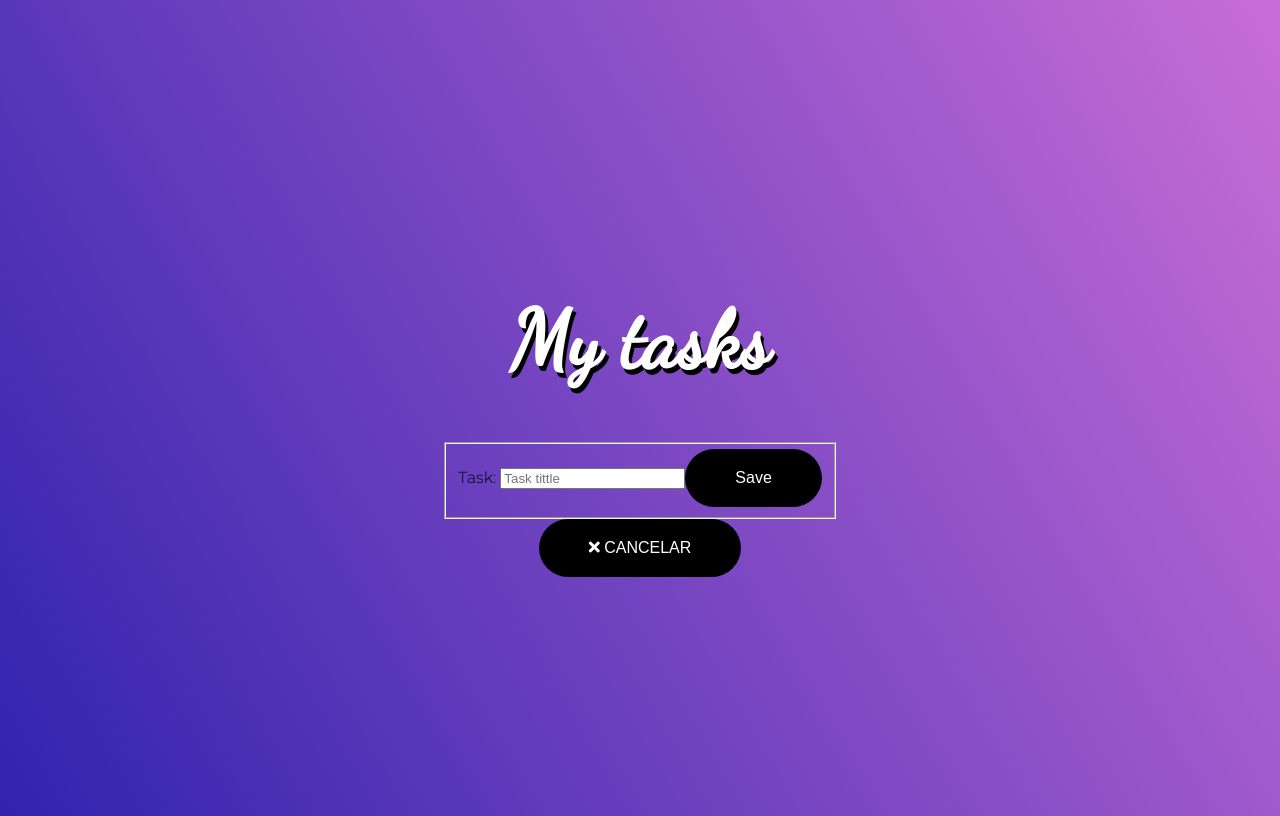
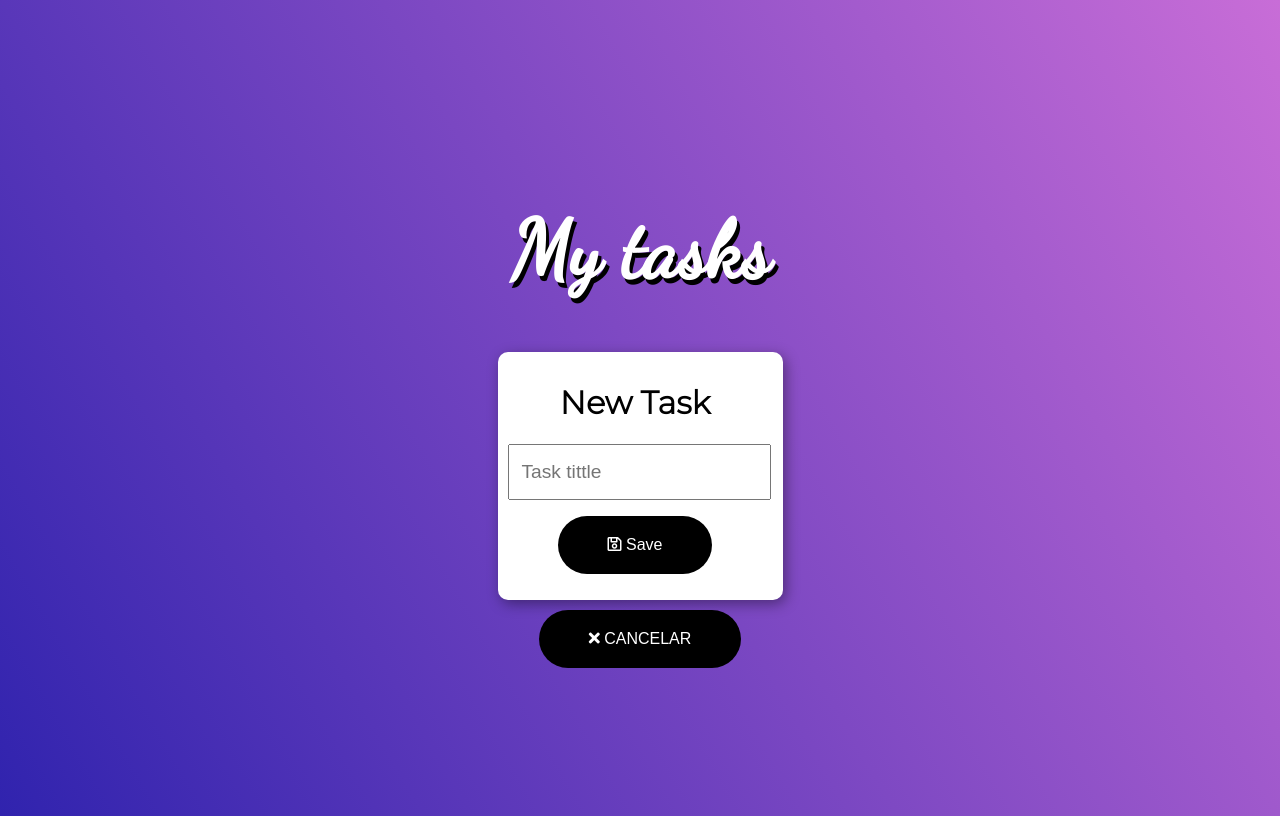
Before and after one commit to Diego-Silva-02/ToDoAppWithAngular, an Angular app: page / in a window 1280 px wide. Both pictures are taken after a click on the button "NOVA TAREFA". Built offline with nearby package versions, Linux system fonts and the light colour scheme.

Commit message:
Styling form and list actions

```diff
--- a/src/app/app.component.html
+++ b/src/app/app.component.html
@@ -1,21 +1,21 @@
 <h1 class="tittle animated jackInTheBox">{{ tittle }}</h1>
 <ul class="animated flipInX" *ngIf="mode=='list'">
-  <p *ngIf="toDos.length === 0"><small>You don't have task's today!</small></p>
-  <li *ngFor="let toDo of toDos">{{ toDo.id }}. {{ toDo.tittle }} -
-    <button *ngIf="!toDo.done" (click)="markAsDone(toDo)">Done</button>
-    <button *ngIf="toDo.done" (click)="markAsUndone(toDo)">Remake</button> |
-    <button (click)="delete(toDo)">Delete</button>
+  <p class="text-center" *ngIf="toDos.length === 0"><small>You don't have task's today!</small></p>
+  <li *ngFor="let toDo of toDos">{{ toDo.tittle }}
+    <button (click)="delete(toDo)"><i class="fas fa-trash-alt"></i> Delete</button> <!--font-awesome-->
+    <button *ngIf="!toDo.done" (click)="markAsDone(toDo)"><i class="far fa-check-circle"></i></button> <!--font-awesome-->
+    <button *ngIf="toDo.done" (click)="markAsUndone(toDo)"><i class="fas fa-check-circle"></i></button> <!--font-awesome-->
   </li>
 </ul>
 
 <div id="modal" *ngIf="mode=='add'" class="animated flixInX">
+  <h1 class="text-center">New Task</h1>
   <form [formGroup]="form">
-    <fieldset>
-      <label>Task: </label>
-      <input type="text" placeholder="Task tittle" maxlength="60" formControlName="tittle">
-      <small *ngIf="form.controls['tittle'].invalid && !form.controls['tittle'].pristine">This field must contain 3 to 60 characters.</small>
-      <button class="button" [disabled]="form.invalid" (click)="add()">Save</button>
-    </fieldset>
+    <input type="text" placeholder="Task tittle" maxlength="60" formControlName="tittle">
+    <small class="danger" *ngIf="form.controls['tittle'].invalid && !form.controls['tittle'].pristine">This field must contain 3 to 60 characters.<br></small>
+    <p class="text-center">
+      <button class="button" [disabled]="form.invalid" (click)="add()"><i class="far fa-save"></i> Save</button> <!--font-awesome-->
+    </p>
   </form>
 </div>
 
--- a/src/app/app.component.ts
+++ b/src/app/app.component.ts
@@ -58,6 +58,7 @@ export class AppComponent {
   save() { // save in localstorage
     const data = JSON.stringify(this.toDos);
     localStorage.setItem('toDos', data)
+    this.mode = 'list'
   }
 
   load() { // load localstorage
--- a/src/styles.css
+++ b/src/styles.css
@@ -72,3 +72,29 @@ li > button:hover {
     padding-left: 50px;
     padding-right: 50px;
 }
+
+#modal {
+    text-align: center;
+    margin: 10px;
+    padding: 10px 20px 10px 10px;
+    background: #fff;
+    border-radius: 10px;
+    -webkit-box-shadow: 3px 4px 14px 0px rgba(0, 0, 0, 0.39);
+    -moz-box-shadow: 3px 4px 14px 0px rgba(0, 0, 0, 0.39);
+    box-shadow: 3px 4px 14px 0px rgba(0, 0, 0, 0.39);
+}
+
+input{
+    width: 100%;
+    line-height: 50px;
+    text-indent: 10px;
+    font-size: 1.2em;
+}
+
+.danger {
+    background-color: #ff0000;
+    color: #fff;
+    font-weight: bold;
+    padding: 5px;
+    margin-top: 10px;
+}
```
